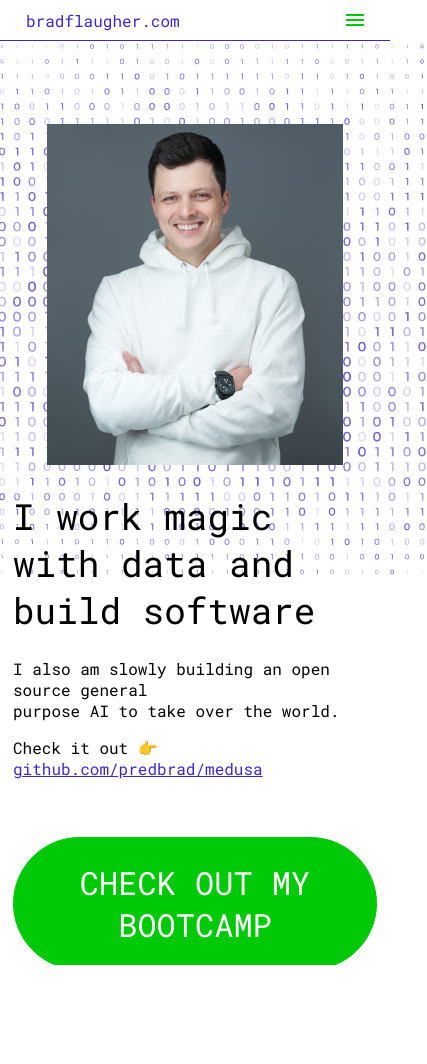
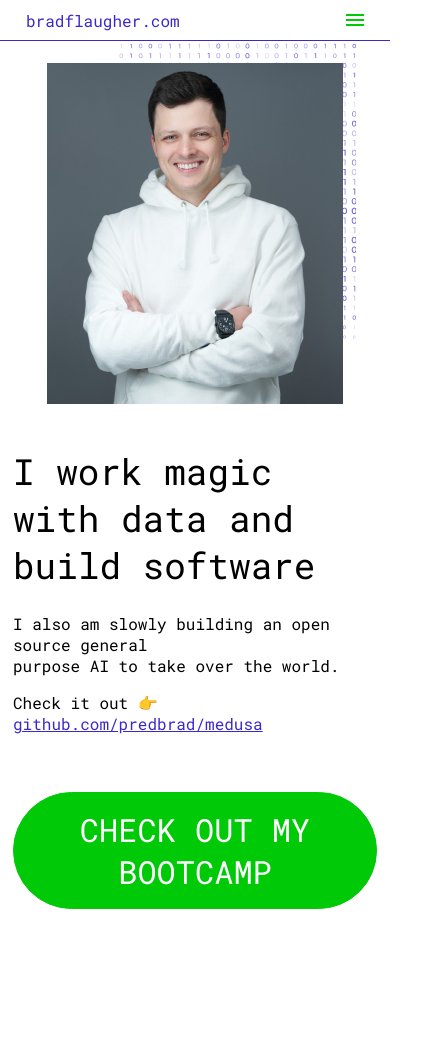
Before and after one commit to predbrad/bradflaugher.com, a website: page html/src/views/pages/index.html in a window 390 px wide. Shown: the top 1064 px of the page, 427 px wide, since content can reach past the window. Drawn offline with nearby package versions, Linux system fonts and the light colour scheme; files that its build step writes are made by us from their sources; files whose address does not match are found by name.

Commit message:
corrected mobile version

```diff
--- a/html/src/assets/scss/base/_global.scss
+++ b/html/src/assets/scss/base/_global.scss
@@ -12,7 +12,7 @@ body {
 
   padding-top: 52px;
 
-  @include breakpoint-md-max {
+  @include breakpoint-sm-max {
     padding-top: 40px;
 
     font-size: 16px;
@@ -25,7 +25,7 @@ p {
   &:not(:last-child) {
     margin-bottom: 18px;
 
-    @include breakpoint-md-max {
+    @include breakpoint-sm-max {
       margin-bottom: 16px;
     }
   }
--- a/html/src/assets/scss/elements/_buttons.scss
+++ b/html/src/assets/scss/elements/_buttons.scss
@@ -41,6 +41,10 @@ a.button, .button {
     border: 1px solid $greenButtonBackgroundColor;
     background-color: $greenButtonBackgroundColor;
 
+    @include breakpoint-xs-max {
+      padding: 16px 19px;
+    }
+
     &:hover {
       color: $greenButtonBackgroundColor;
 
--- a/html/src/assets/scss/elements/_h.scss
+++ b/html/src/assets/scss/elements/_h.scss
@@ -5,6 +5,7 @@
 h1, .h1, h2, .h2, h3, .h3,
 h4, .h4, h5, .h5, h6, .h6{
   font-weight: 400;
+  margin-top: 0;
 }
 
 h1, .h1 {
--- a/html/src/assets/scss/sections/main-image-section.scss
+++ b/html/src/assets/scss/sections/main-image-section.scss
@@ -12,6 +12,10 @@
   @include breakpoint-l-max {
     flex-direction: column-reverse;
     align-items: center;
+  }
+
+  @include breakpoint-xs-max {
+    padding: 23px $blocksPadding 56px $blocksPadding;
   }
 
   &__col {
@@ -31,15 +35,20 @@
 
       .title {
         max-width: 657px;
+
+        @include breakpoint-l-max {
+          margin-top: 40px;
+        }
       }
       .content {
         max-width: 707px;
 
-        @include breakpoint-sm-max {
-          display: flex;
-          flex-direction: column;
+        @include breakpoint-l-max {
+          text-align: center;
+        }
 
-          justify-content: center;
+        p {
+          text-align: left;
         }
       }
     }
@@ -53,20 +62,32 @@
       @include breakpoint-l-max {
         flex: 0 0 100%;
         max-width: 100%;
-        height: 665px;
       }
 
       &:before {
         position: absolute;
+
+        overflow: hidden;
+
         top: -$fluidBlocksPadding;
         right: -$fluidBlocksPadding;
+
+        z-index: -1;
 
         content: url("../img/backgrounds/big-image-background.png");
 
         width: 445px;
         height: 541px;
 
-        z-index: -1;
+        @include breakpoint-sm-max {
+          top: -23px;
+          right: -$blocksPadding;
+
+          width: 238px;
+          height: 303px;
+
+          content: url("../img/backgrounds/big-image-background-mob.png");
+        }
       }
 
       .big-image {
--- a/html/src/views/partials/sections/home/main-image-section/main-image-section.page-home.html
+++ b/html/src/views/partials/sections/home/main-image-section/main-image-section.page-home.html
@@ -9,7 +9,7 @@
     </div>
     <div class="main-image-section__col main-image-section__col--image">
         <picture class="big-image__wrapper">
-            <source srcset="{{path.bigImages}}/home/brad-big-image-mob.jpg" media="(max-width: 767px)">
+            <source srcset="{{path.bigImages}}/home/brad-big-image-mob.jpg" media="(max-width: 599px)">
             <img class="big-image" src="{{path.bigImages}}/home/brad-big-image.jpg" alt="Home big image">
         </picture>
     </div>
```
Also changed, not shown: html/src/assets/img/backgrounds/big-image-background-mob.png (added).
